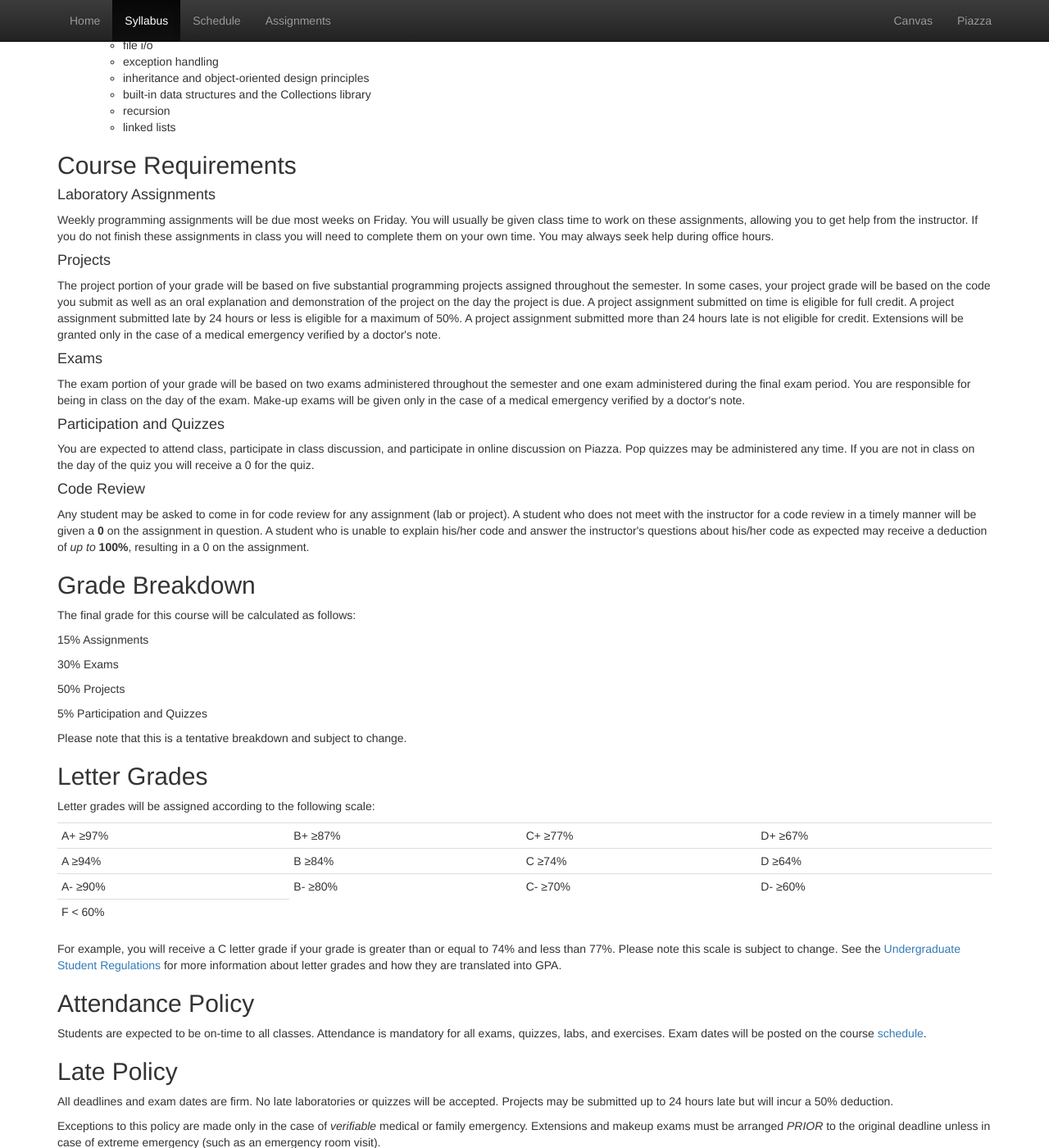
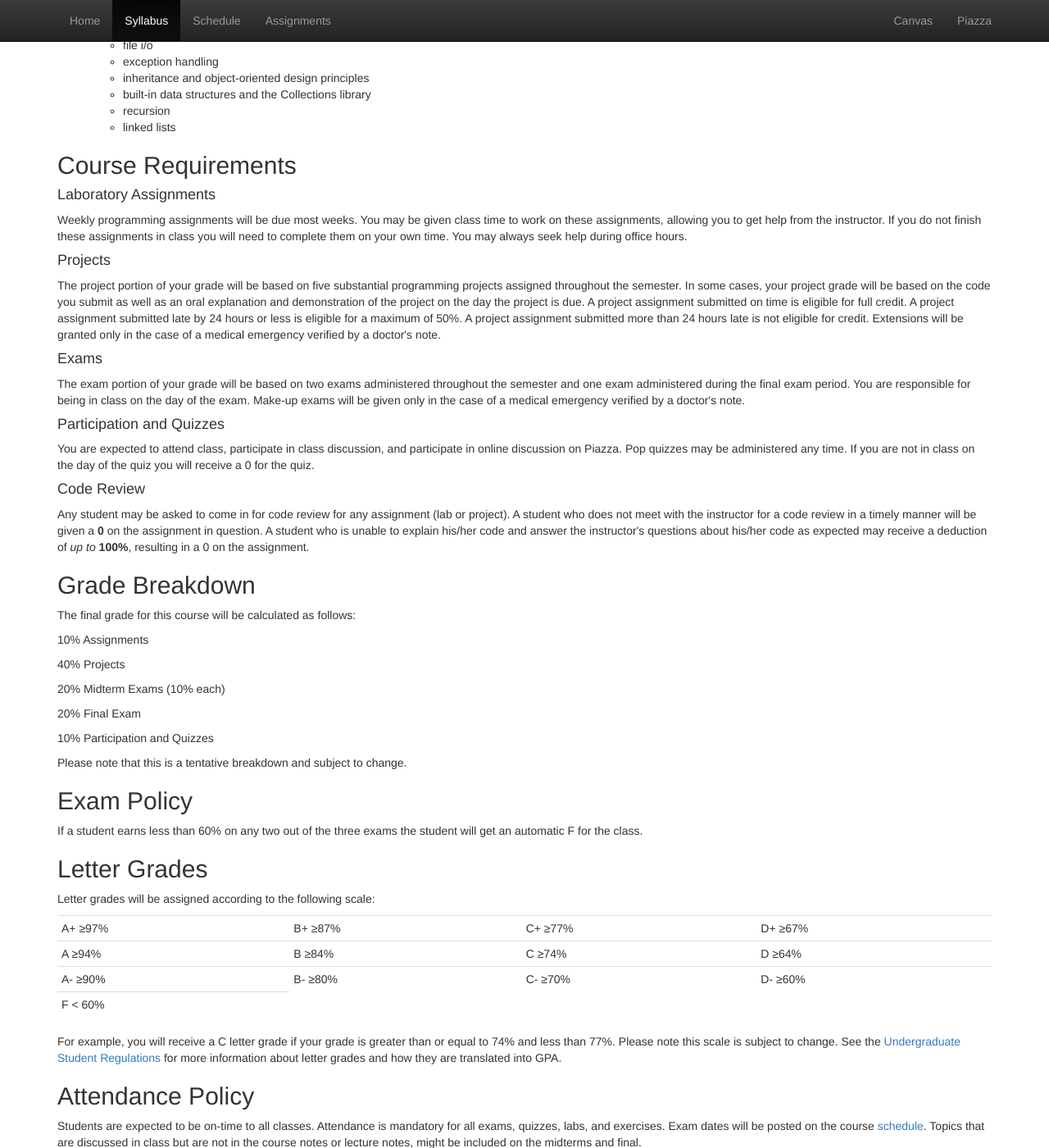
Before and after one commit to CS514-F17/cs514-f17.github.io, a Jekyll site: the page built from syllabus.html, in a window 1280 px wide and 1400 px high, scrolled down 1115 px. Shown: the whole window at 82% size. Built offline with Jekyll 4.4.1, drawn with Linux system fonts in a browser that asks for light colours; some of the changed text lies outside the part shown.

Commit message:
syllabus

```diff
--- a/syllabus.html
+++ b/syllabus.html
@@ -11,7 +11,7 @@ title: Syllabus
   <p><strong>Class Meets:</strong><br/>
     Section 02 - Tuesday and Thursday 9:55-11:40am in LS G12<br/>
   </p>
-  <p><strong>Web Page:</strong> <a href="http://cs112.cs.usfca.edu/">http://cs112.cs.usfca.edu/</a></p>
+  <p><strong>Web Page:</strong> <a href="https://cs112-s17.github.io">https://cs112-s17.github.io</a></p>
 
   <h2>Instructor Information</h2>
   <p><strong>Name:</strong> Sami Rollins</p>
@@ -20,10 +20,10 @@ title: Syllabus
   <p><strong>Hours:</strong> Tuesday 1-2pm, Wednesday 11am-noon, Thursday 4:30-5:30pm and by appointment</p>
 
   <h2>TA Information</h2>
-  <p><strong>Name:</strong> Gilbert Chan, Marcus Chong, Pedram Namiranian</p>
+  <p><strong>Name:</strong> Jovani Kimble</p>
   <p><strong>Email:</strong> use Piazza!</p>
-  <p><strong>Office:</strong> Harney Science Center, Room 535 (Monday); LS 307 (Friday)</p>
-  <p><strong>Hours:</strong> Gilbert - Monday 2-5pm; Marcus - Friday 1-3pm; Pedram - Monday and Friday 2:15-3:30pm</p>
+  <p><strong>Office:</strong> TBD</p>
+  <p><strong>Hours:</strong> TBD</p>
 
   <p>You may also visit the CS Tutoring Center for help with this course.</p>
 
@@ -41,7 +41,7 @@ title: Syllabus
  <h2>Course Announcements</h2>
 
  <p>
-   Announcements will be posted in <a href="https://piazza.com/usfca/fall2016/cs112/home">Piazza</a>. Questions about assignments and projects should be posted on Piazza. Students are responsible for staying current on all course announcements.
+   Announcements will be posted in <a href="https://piazza.com/usfca/spring2017/cs11202/home">Piazza</a>. Questions about assignments and projects should be posted on Piazza. Students are responsible for staying current on all course announcements.
  </p>
 
  <h2>Learning Outcomes</h2>
@@ -67,7 +67,7 @@ title: Syllabus
 <h2>Course Requirements</h2>
 
 <h4>Laboratory Assignments</h4>
-<p>Weekly programming assignments will be due most weeks on Friday. You will usually be given class time to work on these assignments, allowing you to get help from the instructor. If you do not finish these assignments in class you will need to complete them on your own time. You may always seek help during office hours.</p>
+<p>Weekly programming assignments will be due most weeks. You may be given class time to work on these assignments, allowing you to get help from the instructor. If you do not finish these assignments in class you will need to complete them on your own time. You may always seek help during office hours.</p>
 
 <h4>Projects</h4>
 <p>The project portion of your grade will be based on five substantial programming projects assigned throughout the semester. In some cases, your project grade will be based on the code you submit as well as an oral explanation and demonstration of the project on the day the project is due. A project assignment submitted on time is eligible for full credit. A project assignment submitted late by 24 hours or less is eligible for a maximum of 50%. A project assignment submitted more than 24 hours late is not eligible for credit. Extensions will be granted only in the case of a medical emergency verified by a doctor's note.</p>
@@ -85,16 +85,19 @@ title: Syllabus
 
 <p>The final grade for this course will be calculated as follows:</p>
 
-<p>15% Assignments</p>
-<p>30% Exams</p>
-<p>50% Projects</p>
-<p>5% Participation and Quizzes</p>
+<p>10% Assignments</p>
+<p>40% Projects</p>
+<p>20% Midterm Exams (10% each)</p>
+<p>20% Final Exam</p>
+<p>10% Participation and Quizzes</p>
 
 <p>Please note that this is a tentative breakdown and subject to change.</p>
 
+<h2>Exam Policy</h2>
+<p>If a student earns less than 60% on any two out of the three exams the student will get an automatic F for the class.</p>
+
 <h2>Letter Grades</h2>
 <p>Letter grades will be assigned according to the following scale:</p>
-
 
 <table class="table table-condensed" style="text-align:left;">
  <tr>
@@ -125,7 +128,8 @@ title: Syllabus
 For example, you will receive a C letter grade if your grade is greater than or equal to 74% and less than 77%. Please note this scale is subject to change. See the <a href="http://www.usfca.edu/catalog/regulations/student/">Undergraduate Student Regulations</a> for more information about letter grades and how they are translated into GPA.
 
 <h2>Attendance Policy</h2>
-<p>Students are expected to be on-time to all classes. Attendance is mandatory for all exams, quizzes, labs, and exercises. Exam dates will be posted on the course <a href="/schedule.html">schedule</a>.</p>
+<p>Students are expected to be on-time to all classes. Attendance is mandatory for all exams, quizzes, labs, and exercises. Exam dates will be posted on the course <a href="/schedule.html">schedule</a>. Topics that are discussed in class but are not in the course notes or lecture notes, might be included on the midterms and final.
+</p>
 
 <h2>Late Policy</h2>
 <p>All deadlines and exam dates are firm. No late laboratories or quizzes will be accepted. Projects may be submitted up to 24 hours late but will incur a 50% deduction.</p>
@@ -134,10 +138,14 @@ For example, you will receive a C letter grade if your grade is greater than or
 <h2>Academic Honesty</h2>
 
 <p>All students are expected to know and adhere to the University of San Francisco's Academic Honor Code. Go to <a href="https://myusf.usfca.edu/academic-integrity/honor-code">https://myusf.usfca.edu/academic-integrity/honor-code</a> for details.</p>
-<p>You must never represent another person’s work as your own.</p>
+
+<p>You must never represent another person’s work as your own. Any student may be asked to reproduce any of his/her work at any time. Failure to reproduce work in a timely manner will be considered academic dishonesty.</p>
+
 <p>Copying answers or code from other students or sources during a quiz, exam, or for a project or homework assignment is a violation of the university’s honor code.This includes copying code or other material from the web, and having anyone other than yourself complete your assignments. It also includes working too closely with another student. Collaboration or discussion that results in the same or very similar code indicates that you have not placed enough independent work into your solution and is a violation of the honor code.</p>
+
 <p>Flagrant or repeat violations of the honor code will result in an F in the course, a report to the University Academic Integrity Committee, and a report to the Dean.</p>
 <p>At the discretion of the instructor, a less severe penalty may be imposed for minor or first offenses. This is at the sole discretion of the instructor and any violation may result in an F in the course.</p>
+
 <p>Examples of honor code violations include but are not limited to:</p>
 <ul>
  <li>Giving your code to another student.</li>
```
